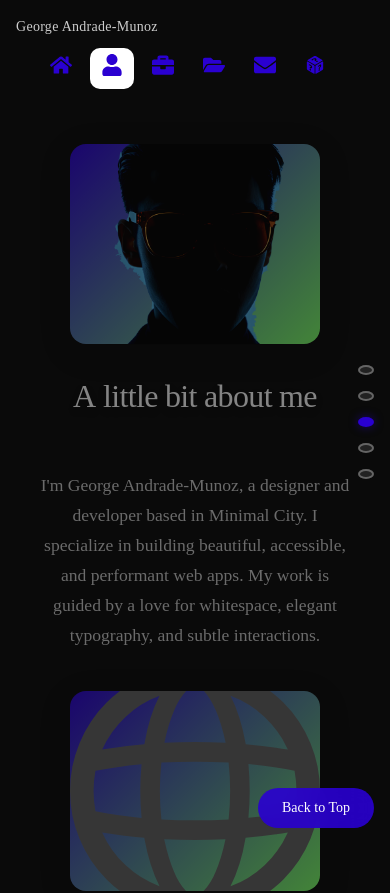
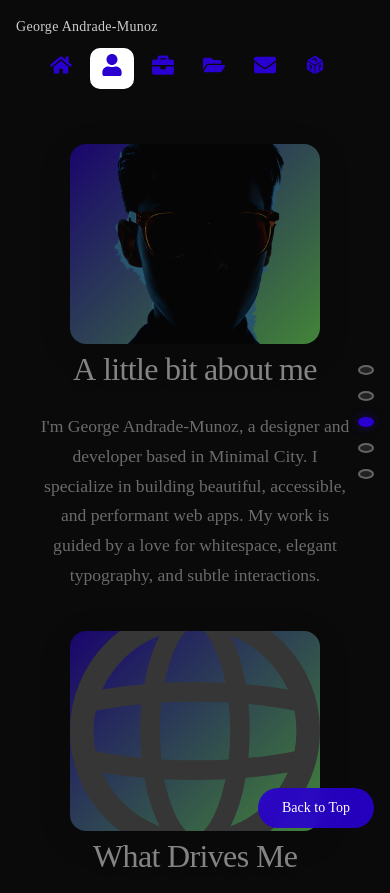
Before and after one commit to geogoesbeepboop/me-ui, a Next.js app: page /about in a window 390 px wide. Shown: the top 893 px of the page. Built offline with nearby package versions, Linux system fonts and the light colour scheme; a web font is replaced by a local one.

Commit message:
Cleaning up /about UI margins and image sizing

```diff
--- a/src/app/about/page.module.css
+++ b/src/app/about/page.module.css
@@ -18,7 +18,12 @@
   position: relative;
   z-index: 1;
   width: 100%;
-  /* margin-top: -5%; */
+}
+
+@media (min-width: 1200px) {
+  .storybookContent {
+    margin-top: -5%;
+  }
 }
 
 /* Section Navigation Dots */
@@ -181,9 +186,9 @@
   font-size: 2rem;
 }
 
-@media (max-width: 1024px) {
+@media (max-width: 1200px) {
   .storybookMain {
-    padding: var(--space-large) var(--space-medium);
+    padding: var(--space-small) var(--space-medium);
   }
   .storySection {
     flex-direction: column !important;
@@ -192,18 +197,20 @@
   }
 
   .sectionImageWrap {
-    width: 400px;
-    height: 320px;
+    width: 450px;
+    height: 350px;
   }
 
   .sectionHeader {
     font-size: 3.5rem;
     text-align: center;
+    margin-top: 0%;
   }
 
   .sectionText {
     font-size: 1.5rem;
     text-align: center;
+    margin-top: -5%;
   }
 
   .layoutCenter .sectionImageWrap {
--- a/src/app/about/page.tsx
+++ b/src/app/about/page.tsx
@@ -110,7 +110,13 @@ export default function About() {
           <button
             key={section.key}
             className={`${styles.dot} ${activeSection === index ? styles.activeDot : ''}`}
-            onClick={() => scrollToSection(index)}
+            onClick={() => {
+              if (index === 0) {
+                window.scrollTo({ top: 0, behavior: 'smooth' });
+              } else {
+                scrollToSection(index);
+              }
+            }}
             aria-label={`Go to ${section.title}`}
           />
         ))}
```
